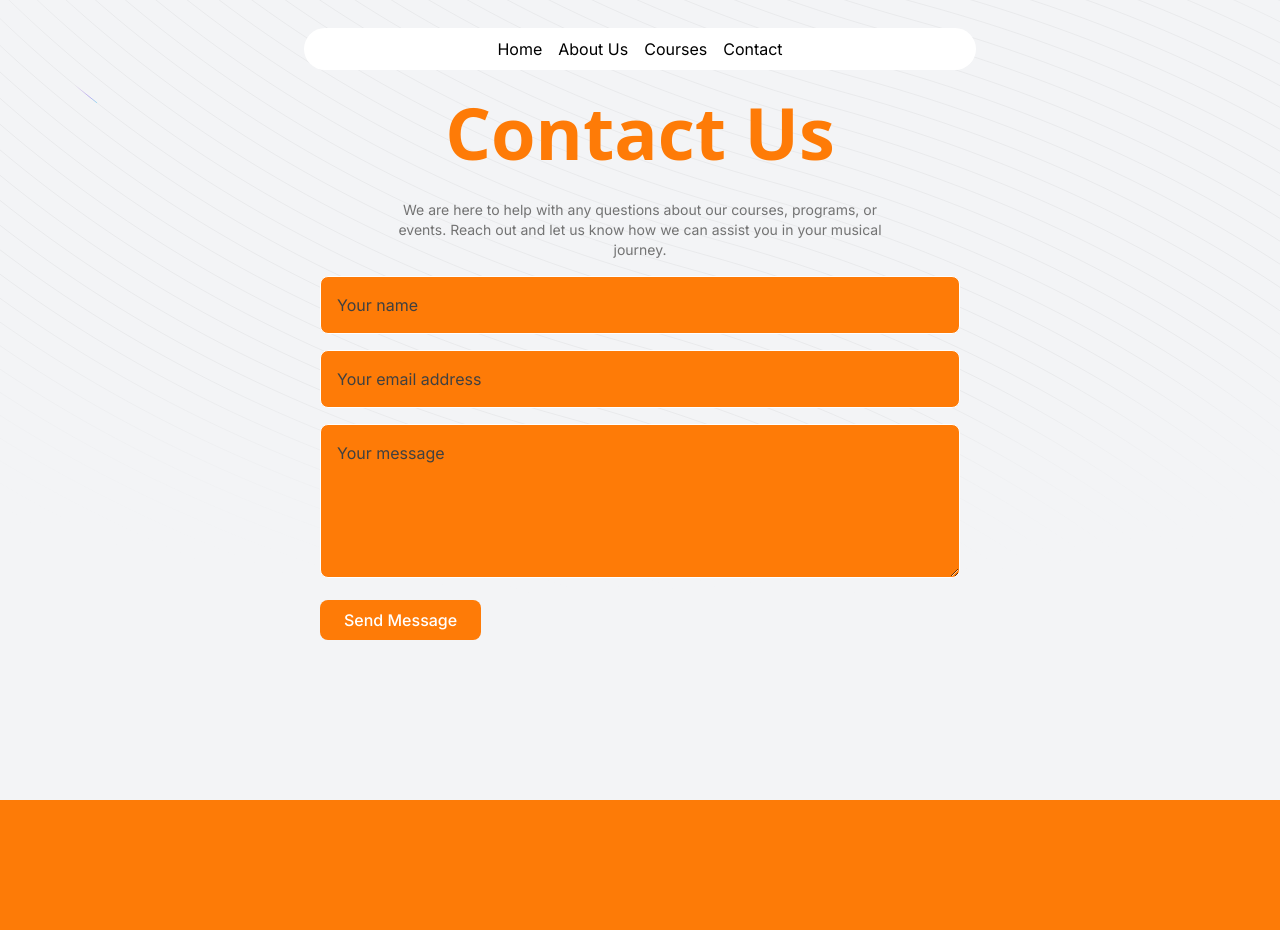
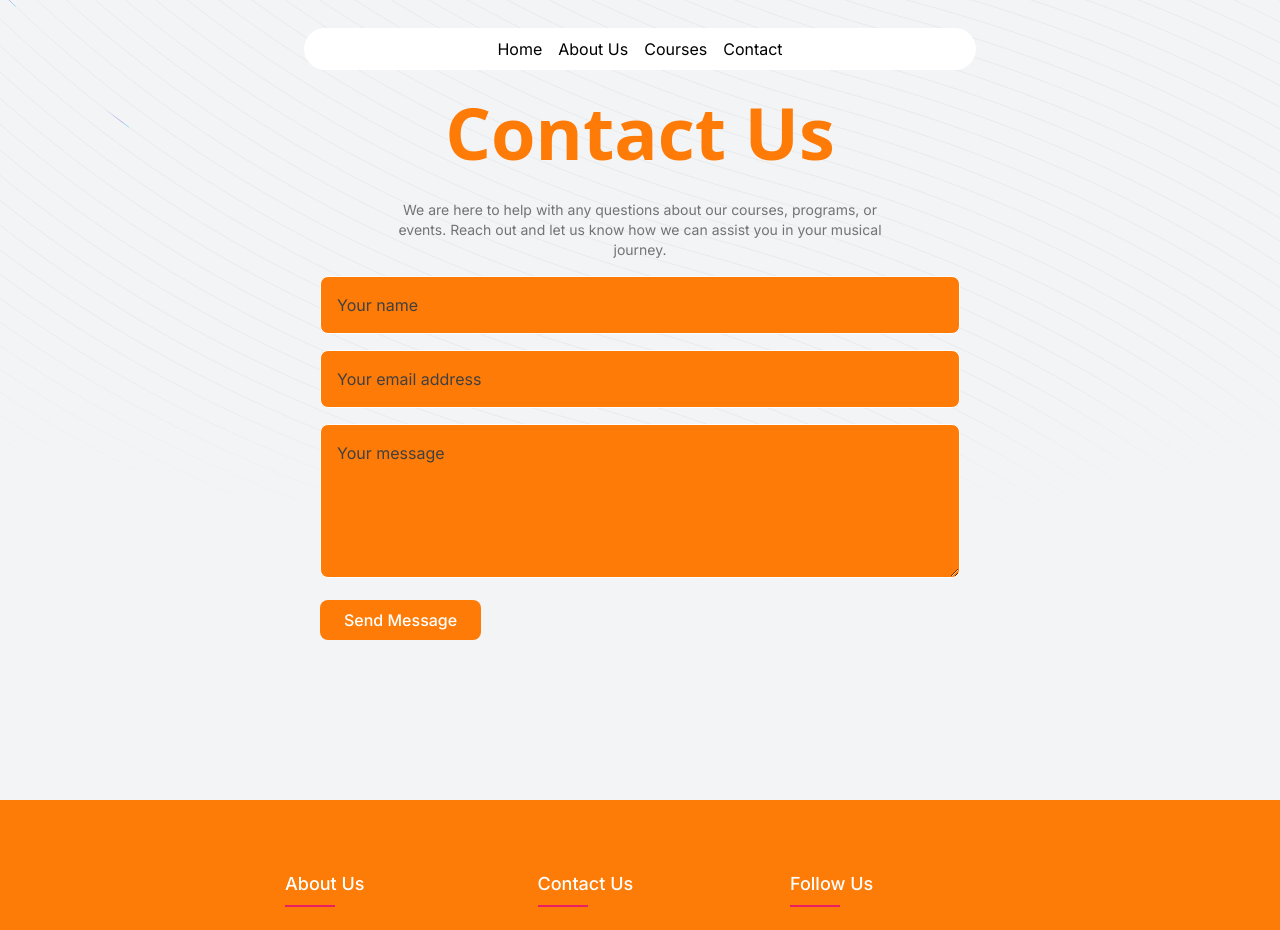
Before and after one commit to syedahafsa12/skillchaat, a Next.js app: page /contact in a window 1280 px wide. Shown: the top 930 px of the page. Before the commit the page ends 800 px from the top, so only its background shows below. Built offline with nearby package versions, Linux system fonts and the light colour scheme.

Commit message:
first commit

```diff
--- a/src/app/layout.tsx
+++ b/src/app/layout.tsx
@@ -1,5 +1,6 @@
 import type { Metadata } from "next";
 import { Inter } from "next/font/google";
+import Footer from "@/components/footer";
 import "./globals.css";
 // import navb from "./components/page";
 import Navbar from "../components/Navbar";
@@ -24,7 +25,8 @@
     <html lang="en">
       <body className={inter.className}>
       <Navbar />
-        {children}</body>
+        {children}
+        <Footer /></body>
     </html>
   );
 }
--- a/src/app/page.tsx
+++ b/src/app/page.tsx
@@ -13,7 +13,7 @@
             <FeaturedCourses />
             <Instructors />
             <WhyChooseUs />
-            <Footer />
+
 
 
     </main>
```
